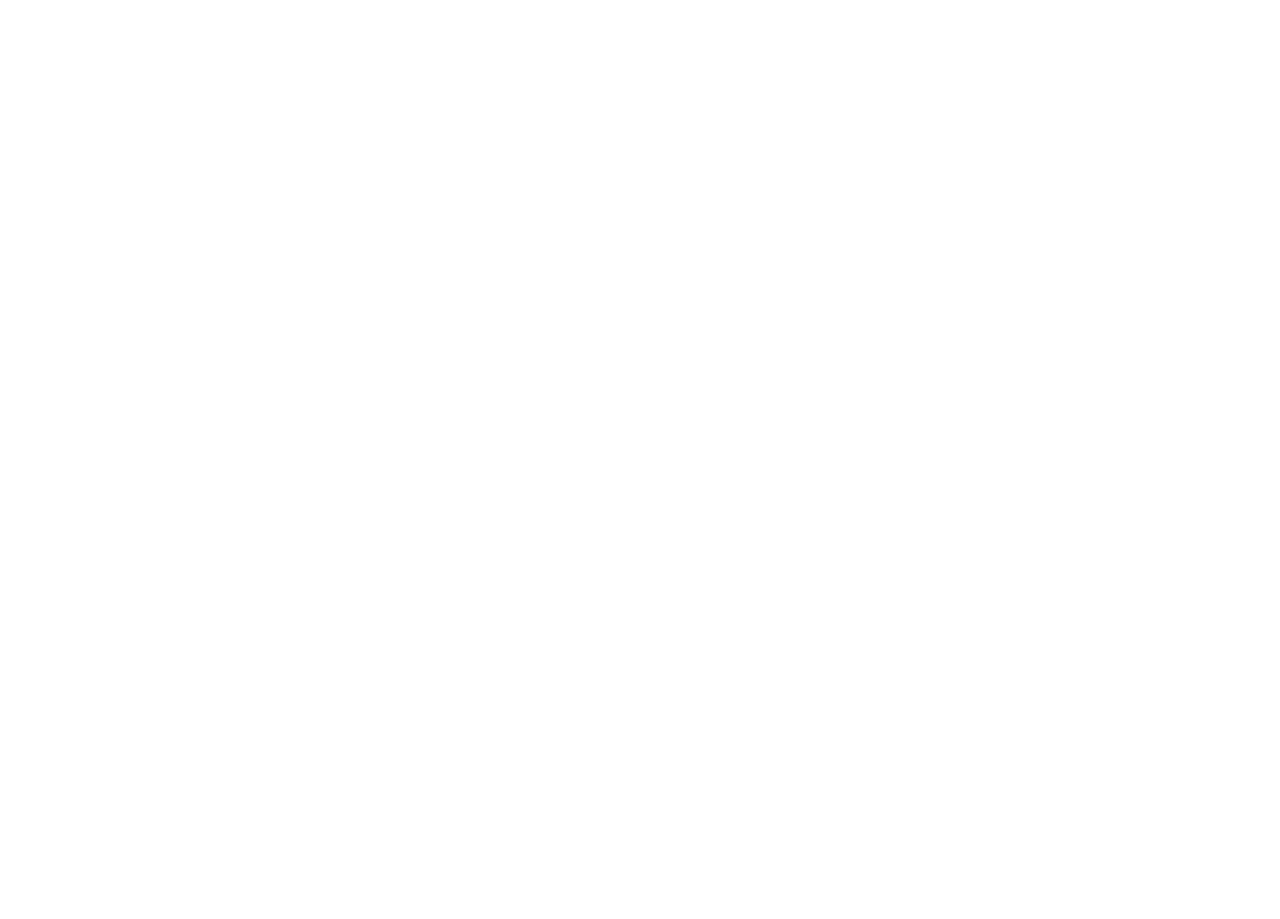
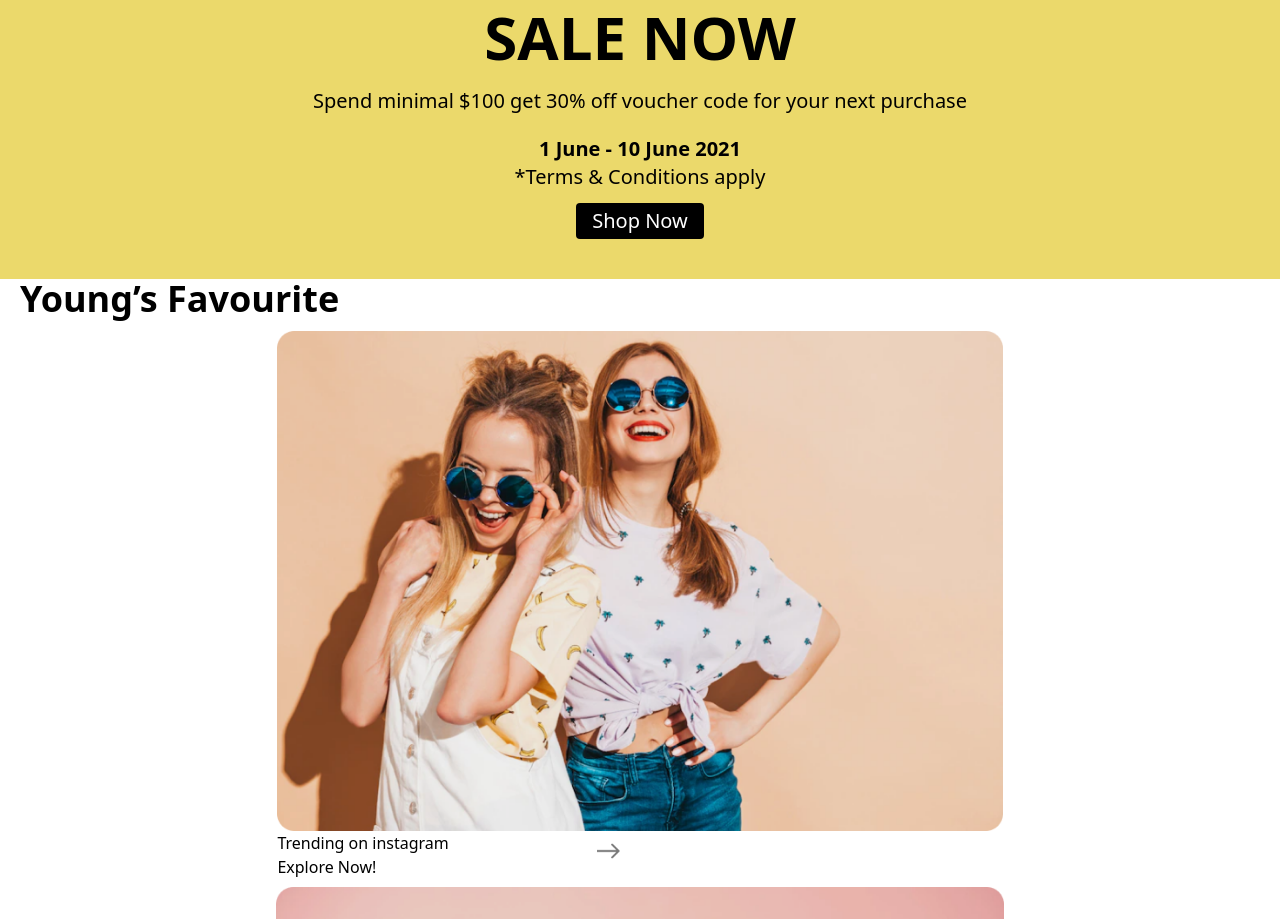
Before and after one commit to maxvol123/Shopping-website, a React (Create React App) app: page / in a window 1280 px wide. Shown: the part 1693-2612 px from the top of the page. Before the commit the page ends 1600 px from the top, so only its background shows below. Built offline with nearby package versions, Linux system fonts and the light colour scheme.

Commit message:
Add some sections

```diff
--- a/src/App.tsx
+++ b/src/App.tsx
@@ -10,6 +10,8 @@
 import Arrow from "./img/Arrow.png"
 import Coats from "./img/Coats.png"
 import Tees from "./img/Tees.png"
+import One from "./img/One.png"
+import Two from "./img/Two.png"
 function App() {
   return (
     <div className="App">
@@ -35,7 +37,7 @@
           </div>
           <img className="h-96" src={Header_foto} alt="" />
         </main>
-        <footer className="yellow flex justify-between py-5 px-10 mt-16">
+        <footer className="yellow flex justify-between py-5 px-10 mt-16 scroll">
         <img src={HM} alt="" />
         <img src={OBEY} alt="" />
         <img src={Shopify} alt="" />
@@ -46,8 +48,8 @@
       </header>
       <main className="min-h-screen">
         <h1 className="font-bold text-4xl ml-5">NEW ARRIVALS</h1>
-        <div className="flex mx-5 mt-3 justify-between">
-          <div className="">
+        <div className="flex mx-5 mt-3 justify-between flex-wrap">
+          <div className="mb-7">
             <img className="foto" src={Hoodies} alt="" />
             <div className="flex flex-col">
             <div className="">Hoodies & Sweetshirt</div>
@@ -55,7 +57,7 @@
             </div>
             <img className="arrow h-4 ml-80 -mt-9" src={Arrow} alt="" />
            </div>
-           <div className="">
+           <div className="mb-7">
             <img className="foto" src={Coats} alt="" />
             <div className="flex flex-col">
             <div className="">Coats & Parkas</div>
@@ -63,7 +65,7 @@
             </div>
             <img className="arrow h-4 ml-80 -mt-9" src={Arrow} alt="" />
            </div>
-           <div className="">
+           <div className="mb-7">
             <img className="foto" src={Tees} alt="" />
             <div className="flex flex-col">
             <div className="">Tees & T-Shirt</div>
@@ -73,6 +75,38 @@
            </div>
         </div>
       </main>
+      <main className="yellow text-center items-center pt-5 pb-10">
+      <div className="font-bold white bg-white mb-2 px-3 w-64 text-6xl asd">PAYDAY</div>
+      <div className="font-bold mb-5 px-3 mt-5 text-6xl">SALE NOW</div>
+      <div className="text-xl">Spend minimal $100 get 30% off voucher code for your next purchase</div>
+      <div className="font-bold px-3 mt-5 text-xl">1 June - 10 June 2021</div>
+      <div className="text-xl mb-3">*Terms & Conditions apply</div>
+      <div className="text-xl bg-black px-2 py-1 text-white text-center w-32 asd rounded cursor-pointer">Shop Now</div>
+      </main>
+
+      <main className="min-h-screen">
+        <h1 className="font-bold text-4xl ml-5">Young’s Favourite</h1>
+        <div className="flex mx-5 mt-3 justify-around flex-wrap">
+          <div className="mb-7">
+            <img className="foto" src={Two} alt="" />
+            <div className="flex flex-col">
+            <div className="">Trending on instagram</div>
+            <div className="">Explore Now!</div>
+            </div>
+            <img className="arrow h-4 ml-80 -mt-9" src={Arrow} alt="" />
+           </div>
+           <div className="mb-7">
+            <img className="foto" src={One} alt="" />
+            <div className="flex flex-col">
+            <div className="">All Under $40</div>
+            <div className="">Explore Now!</div>
+            </div>
+            <img className="arrow h-4 ml-80 -mt-9" src={Arrow} alt="" />
+           </div>
+           </div>
+      </main>
+
+
     </div>
   );
 }
--- a/src/index.css
+++ b/src/index.css
@@ -29,3 +29,9 @@
 .foto{
     height: 500px;
 }
+.scroll{
+    overflow-x: auto;
+}
+.asd{
+    margin: 0 auto;
+}
```
Also changed, not shown: src/img/One.png (added), src/img/Two.png (added).
